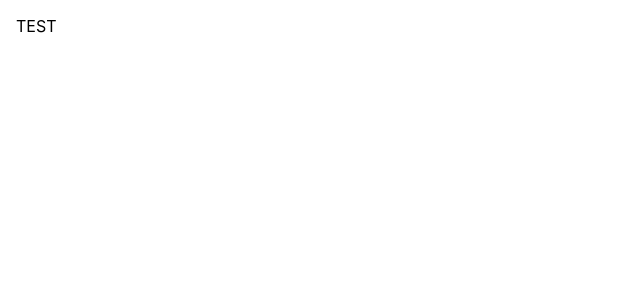
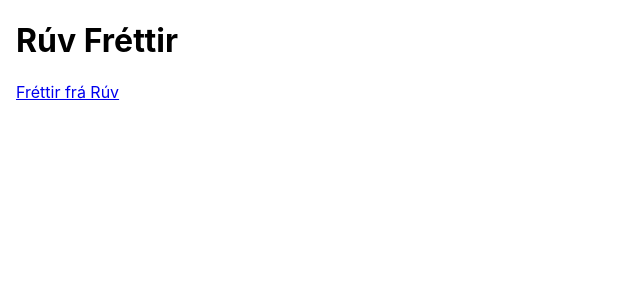
Before and after one commit to THWinther/Vefforitun-2-2021-verkefni-5-tho89, a React (Create React App) app: page / in a window 1280 px wide. Shown: the top 300 px of the page, without its empty margins (0-640 px from the left). Built offline with nearby package versions, Linux system fonts and the light colour scheme.

Commit message:
REyna fiffa áfram

```diff
--- a/src/App.js
+++ b/src/App.js
@@ -1,4 +1,4 @@
-// TODO sækja og setja upp react router
+// TODO sækja og setja upp react router -- KOMIÐ?
 
 import { Layout } from './components/layout/Layout';
 import { Switch, BrowserRouter, Route } from 'react-router-dom';
@@ -10,14 +10,14 @@
 
 export default function App() {
   return (
-    //<Layout>
-    <BrowserRouter>
+    <Layout>
+      <BrowserRouter>
         <Switch>
           <Route exact path='/' component={Index} />
           <Route path='/id/:id' component={NewsPage}/>
           <Route component={NotFound}/>
         </Switch>
-    </BrowserRouter>
-    //</Layout>
+      </BrowserRouter>
+    </Layout>
   );
 }
--- a/src/components/layout/Layout.jsx
+++ b/src/components/layout/Layout.jsx
@@ -1,6 +1,12 @@
+import { render } from "react-dom";
 
 // TODO sækja Sass
-
-export function Layout({ /* todo senda inn efni */ }) {
-  // TODO setja upp layout fyrir vef
+/* todo senda inn efni */
+export function Layout({ }) {
+  return(
+    <div>
+      <h1>Rúv Fréttir</h1>
+      <a href="https://www.ruv.is/">Fréttir frá Rúv</a>
+    </div>
+  );
 }
--- a/src/pages/Index.jsx
+++ b/src/pages/Index.jsx
@@ -2,7 +2,7 @@
 export function Index() {
   return (
   <div>
-    <p>TEST</p>
+    <p>NEWS CATEGORIES</p>
   </div>
   )
 }
--- a/src/pages/NotFound.jsx
+++ b/src/pages/NotFound.jsx
@@ -9,5 +9,5 @@
       Go Back
     </Link>
   </div>
-  )
+  );
 }
```
